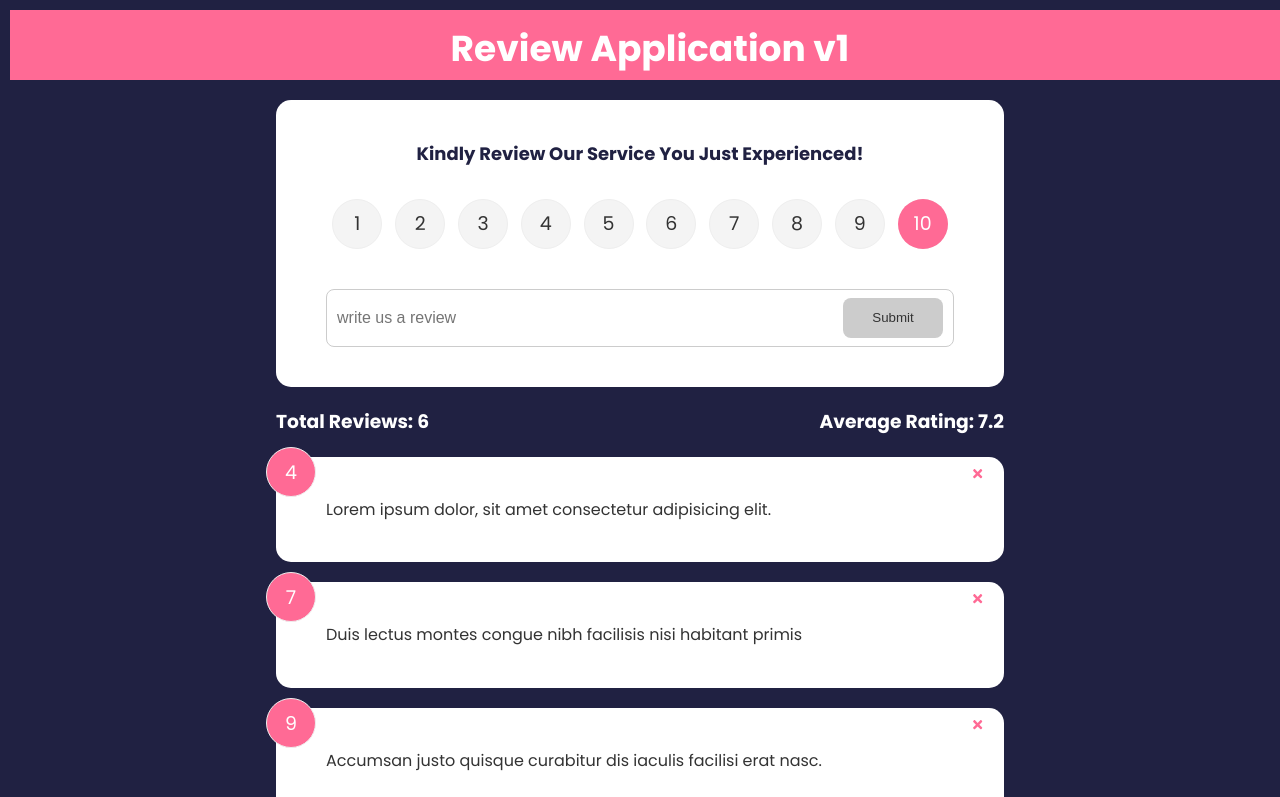
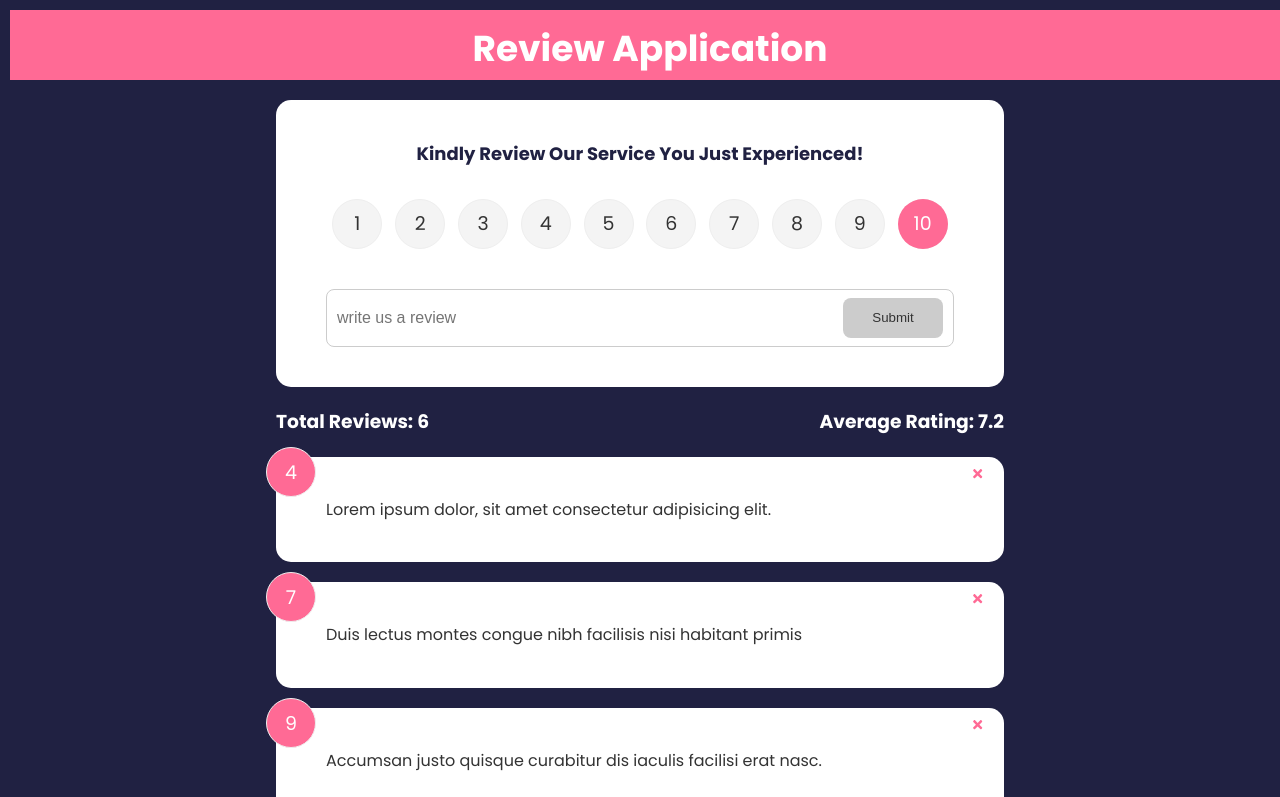
Before and after one commit to CodeLeom/react-introductory, a React (Create React App) app: page / in a window 1280 px wide. Shown: the top 797 px of the page. Built offline with nearby package versions, Linux system fonts and the light colour scheme.

Commit message:
updated the header file

```diff
--- a/src/components/Header.jsx
+++ b/src/components/Header.jsx
@@ -16,7 +16,7 @@ function Header({text, bgColor, textColor}) {
 }
 
 Header.defaultProps = {
-    text: 'Review Application v1',
+    text: 'Review Application',
     bgColor: '#FF6A95',
     textColor: '#fff'
 }
```
